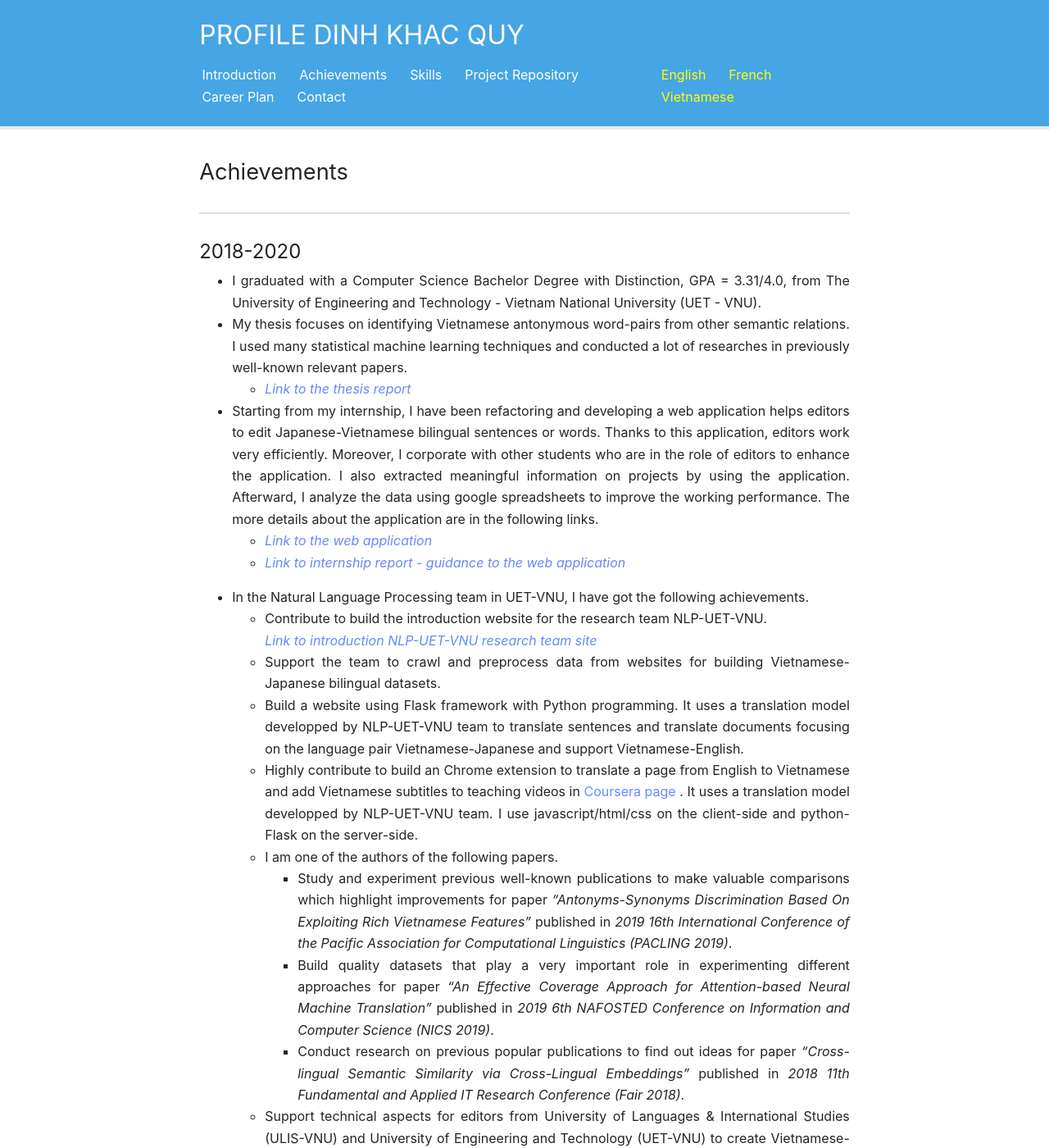
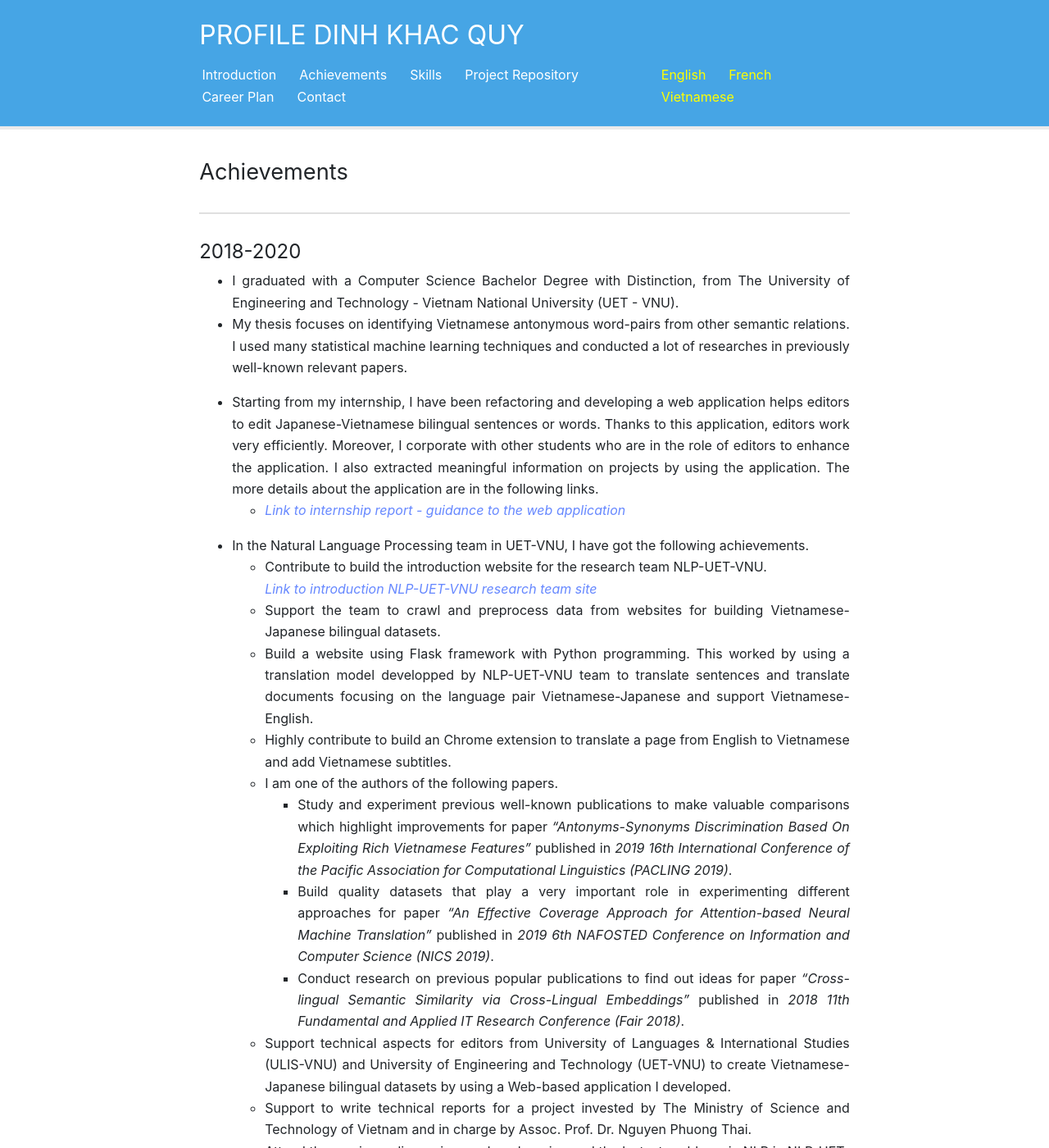
Before and after one commit to christianezeani/panthera-jekyll, a Jekyll site: the page built from en/Achievement.md, in a window 1280 px wide and 1400 px high. Shown: the whole window at 82% size. Built offline with Jekyll 4.4.1, drawn with Linux system fonts in a browser that asks for light colours; some of the changed text lies outside the part shown.

Commit message:
Update Achievement.md

```diff
--- a/en/Achievement.md
+++ b/en/Achievement.md
@@ -9,12 +9,10 @@ order: 1
 ---
 
 #### 2018-2020
-* I graduated with a Computer Science Bachelor Degree with Distinction, GPA = 3.31/4.0, from The University of Engineering and Technology - Vietnam National University (UET - VNU).
+* I graduated with a Computer Science Bachelor Degree with Distinction, from The University of Engineering and Technology - Vietnam National University (UET - VNU).
 * My thesis focuses on identifying Vietnamese antonymous word-pairs from other semantic relations. I used many statistical machine learning techniques and conducted a lot of researches in previously well-known relevant papers.
-    * [*Link to the thesis report*](https://drive.google.com/file/d/1PT8kAXZ1uPSEA3Tmh38V5i0E-Z30ZfW8/view?usp=sharing){:target="_blank"}
 
-* Starting from my internship, I have been refactoring and developing a web application helps editors to edit Japanese-Vietnamese bilingual sentences or words. Thanks to this application, editors work very efficiently. Moreover, I corporate with other students who are in the role of editors to enhance the application. I also extracted meaningful information on projects by using the application. Afterward, I analyze the data using google spreadsheets to improve the working performance. The more details about the application are in the following links.
-    * [*Link to the web application*](http://ngulieu.dichmay.vn:8888/){:target="_blank"}
+* Starting from my internship, I have been refactoring and developing a web application helps editors to edit Japanese-Vietnamese bilingual sentences or words. Thanks to this application, editors work very efficiently. Moreover, I corporate with other students who are in the role of editors to enhance the application. I also extracted meaningful information on projects by using the application. The more details about the application are in the following links.
     * [*Link to internship report - guidance to the web application*](https://drive.google.com/file/d/1Y7XfaogJ1cKG2XfF1Vd-J0flC6VfjQtS/view?usp=sharing){:target="_blank"}
 
 <!-- * I am joining a Big Data class. -->
@@ -22,10 +20,9 @@ order: 1
     * Contribute to build the introduction website for the research team NLP-UET-VNU.
       [*Link to introduction NLP-UET-VNU research team site*](https://uetnlp.github.io/en/Introduction/){:target="_blank"}
     * Support the team to crawl and preprocess data from websites for building Vietnamese-Japanese bilingual datasets.
-    * Build a website using Flask framework with Python programming. It uses a translation model developped by NLP-UET-VNU team to translate sentences and translate documents focusing on the language pair Vietnamese-Japanese and support Vietnamese-English.
-    <!-- [Link app](https://nmtuet.ddnsfree.com/login_interface/){:target="_blank"} -->
+    * Build a website using Flask framework with Python programming. This worked by using a translation model developped by NLP-UET-VNU team to translate sentences and translate documents focusing on the language pair Vietnamese-Japanese and support Vietnamese-English.
     <!-- [Link report - guidances of the app](https://nmtuet.ddnsfree.com/login_interface/){:target="_blank"} -->
-    * Highly contribute to build an Chrome extension to translate a page from English to Vietnamese and add Vietnamese subtitles to teaching videos in [Coursera page](https://www.coursera.org/){:target="_blank"} . It uses a translation model developped by NLP-UET-VNU team. I use javascript/html/css on the client-side and python-Flask on the server-side.
+    * Highly contribute to build an Chrome extension to translate a page from English to Vietnamese and add Vietnamese subtitles.
     * I am one of the authors of the following papers.
         * Study and experiment previous well-known publications to make valuable comparisons which highlight improvements for paper *"Antonyms-Synonyms Discrimination Based On Exploiting Rich Vietnamese Features"* published in *2019 16th International Conference of the Pacific Association for Computational Linguistics (PACLING 2019)*.
         * Build quality datasets that play a very important role in experimenting different approaches for paper *"An Effective Coverage Approach for Attention-based Neural Machine Translation"* published in *2019 6th NAFOSTED Conference on Information and Computer Science (NICS 2019)*.
@@ -40,9 +37,6 @@ order: 1
 ![](/Certificates/Tezos.jpg "Certificate Blockchain Tezos.")
 
 #### 2017-2018
-* My group won the second prize in the contest of Artificial Intelligent class.
-![](/Certificates/AI.jpg "Certificate second prize in the contest of Artificial Intelligent class.")
-
 * I worked in a team of three people in a project about Automated Testing using C#. Afterward, based on this project, I achieved the 2nd prize in the Scientific Research Conference at the Faculty Information Technology UET-VNU with a certificate.
 ![](/Certificates/Csharp.jpg "Certificate in the Scientific Research Conference at the Faculty Information Technology UET-VNU.")
 
```
